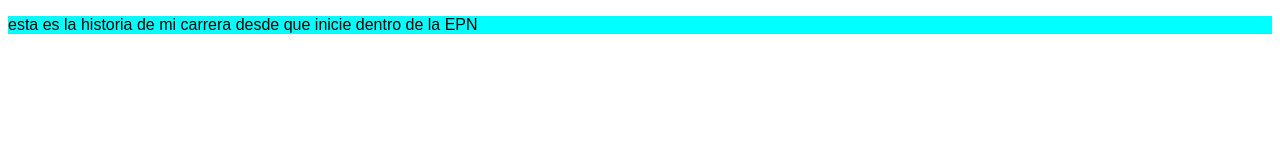
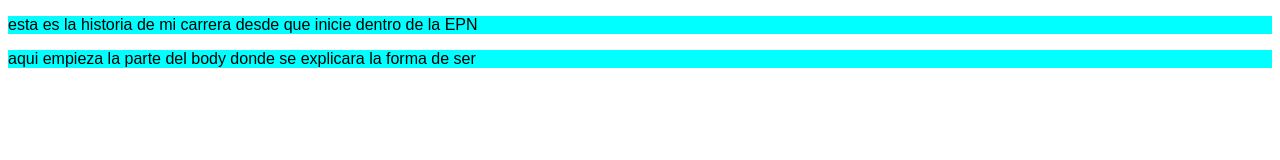
Before and after one commit to r0mell/bloguu, a plain HTML site: page blogposter.html in a window 1280 px wide. Drawn offline with Linux system fonts and the light colour scheme.

Commit message:
añadimos un nuevo parrafo estructural

```diff
--- a/blogposter.html
+++ b/blogposter.html
@@ -1,16 +1,19 @@
 <!DOCTYPE html>
 <html lang="en">
+
 <head>
     <meta charset="UTF-8">
     <meta http-equiv="X-UA-Compatible" content="IE=edge">
     <meta name="viewport" content="width=device-width, initial-scale=1.0">
-     <link rel="stylesheet" href="estilos.css">
+    <link rel="stylesheet" href="estilos.css">
     <title>Mi blog</title>
 
 </head>
+
 <body>
     <p>esta es la historia de mi carrera desde que inicie dentro de la EPN</p>
-
+    <p>aqui empieza la parte del body donde se explicara la forma de ser </p>
 
 </body>
+
 </html>
```
